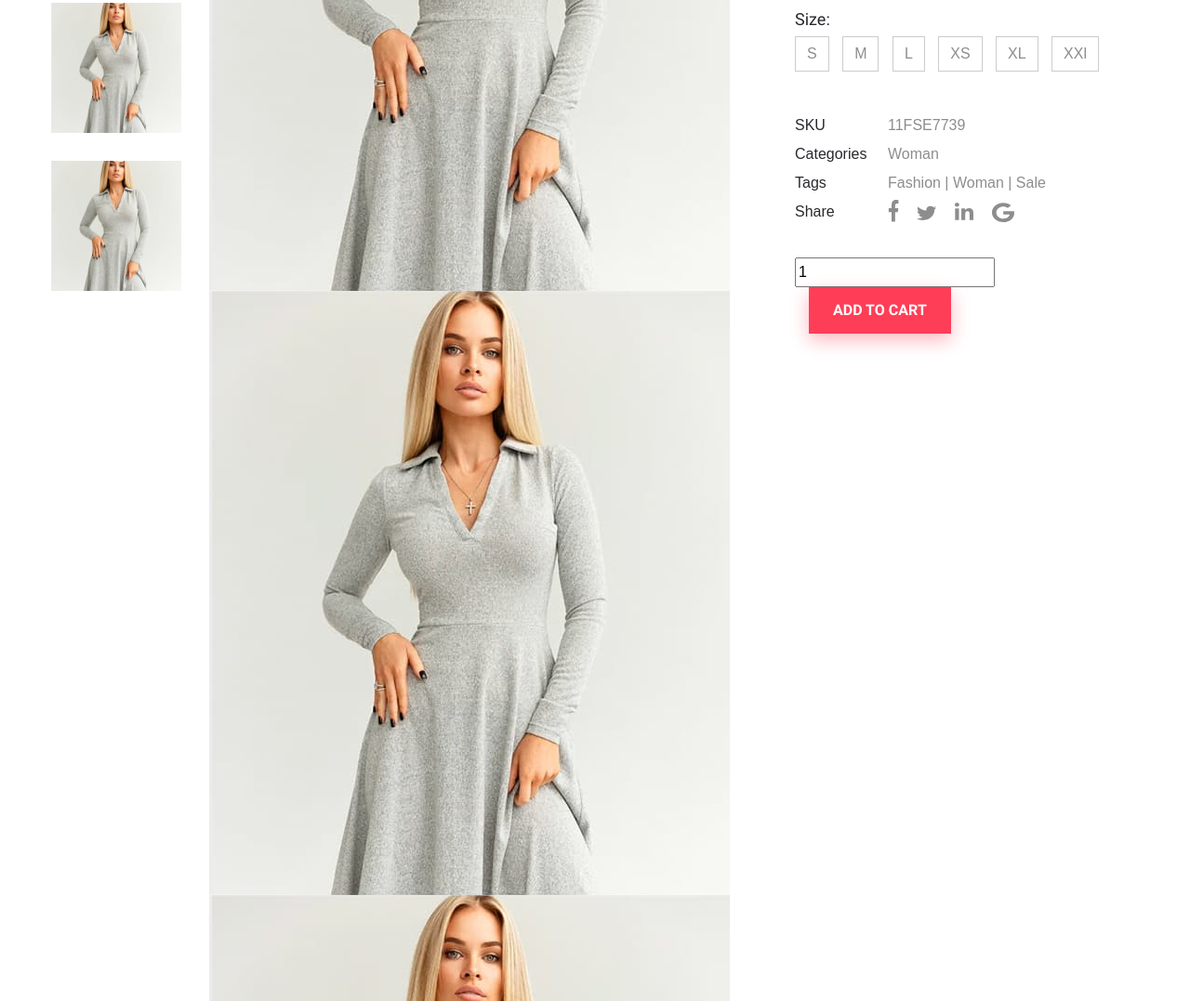
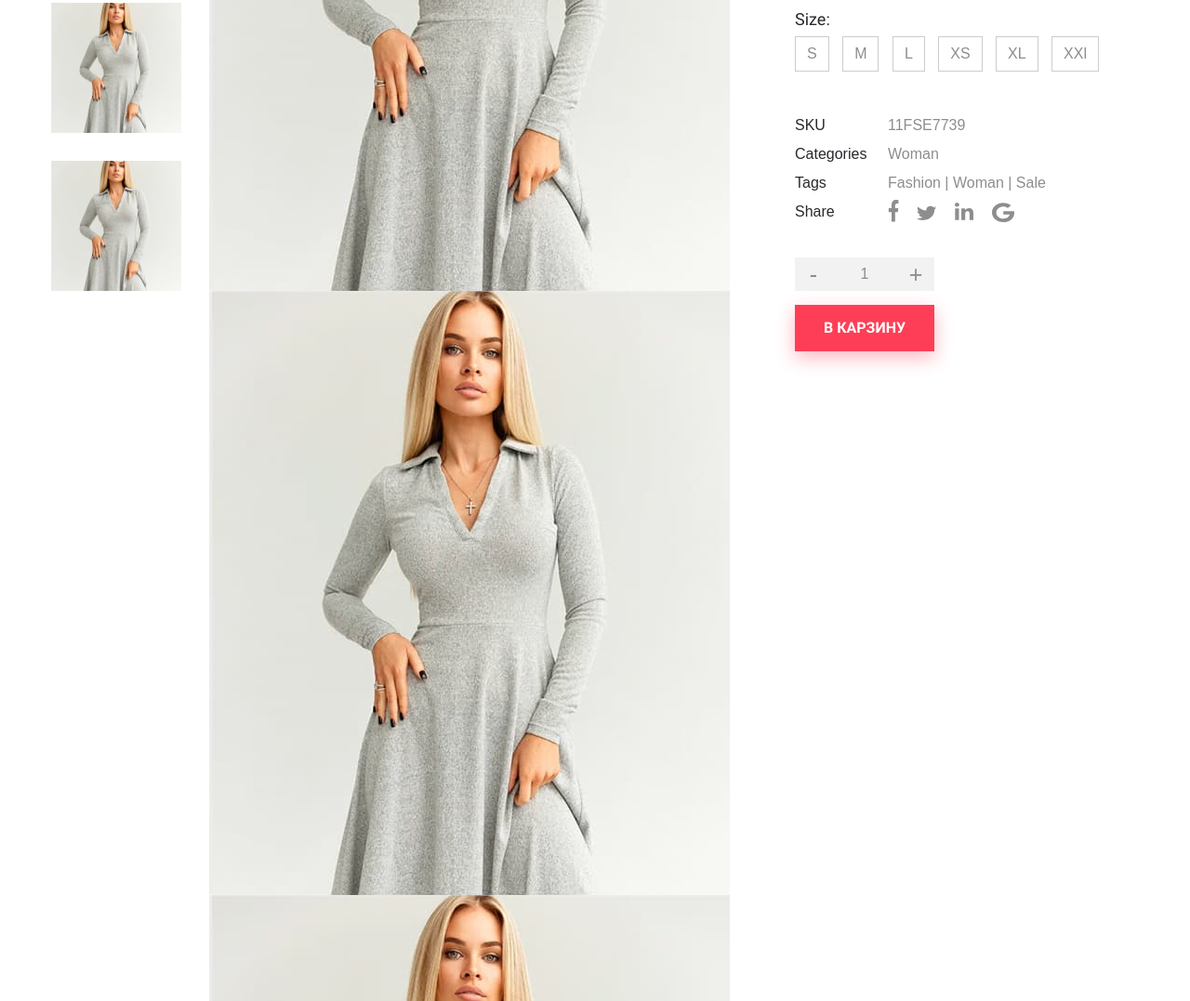
Before and after one commit to Murmavilink/marcho, a website: page dist/product.html in a window 1280 px wide. Shown: the part 918-1995 px from the top of the page at 93% size. Drawn offline with nearby package versions, Linux system fonts and the light colour scheme; a web font is replaced by a local one.

Commit message:
remade counter

```diff
--- a/dist/css/style.mini.css
+++ b/dist/css/style.mini.css
@@ -1671,6 +1671,41 @@ footer {
   cursor: pointer
 }
 
+.product-one__item-num {
+  max-width: 30px;
+  border: none;
+  background-color: #f2f2f2;
+}
+
+.product-one__counter-wrapper {
+  display: flex;
+  justify-content: space-between;
+  align-items: center;
+  max-width: 150px;
+  background-color: #f2f2f2;
+  margin-bottom: 15px;
+}
+
+.product-one__control {
+  font-size: 25px;
+  width: 40px;
+  text-align: center;
+  padding: 5px;
+  transition: all .3s;
+  cursor: pointer;
+}
+
+.product-one__control:hover {
+  background-color: #fe3e57;
+  color: #fff;
+}
+
+.product-one__item-btn {
+  max-width: 150px;
+  width: 100%;
+  margin-left: 0;
+}
+
 .product-info__list {
   margin-bottom: 30px
 }
--- a/dist/product.html
+++ b/dist/product.html
@@ -276,8 +276,15 @@
                                         </li>
                                     </ul>
                                 </div>
-                                <input class="product-one__item-num" type="number" value="1" min="1">
-                                <button class="product-one__item-btn" type="submit">Add to cart</button>
+
+                                <div class="product-one__counter-wrapper">
+                                    <div class="product-one__control" data-action="minus">-</div>
+                                    <div class="product-one__item-num">1</div>
+                                    <div class="product-one__control" data-action="plus">+</div>
+                                </div>
+
+                                <button class="product-one__item-btn" type="submit">В карзину</button>
+
                             </form>
                         </div>
                     </div>
```
